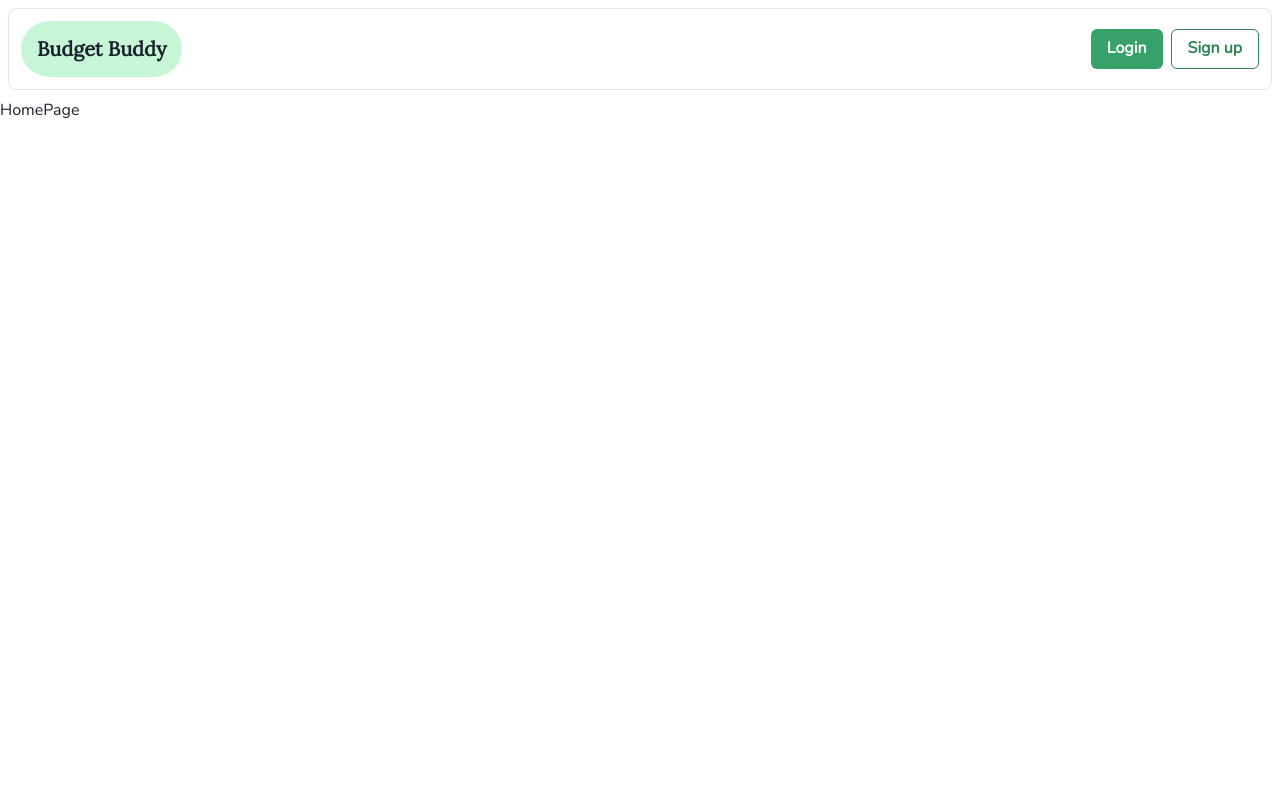
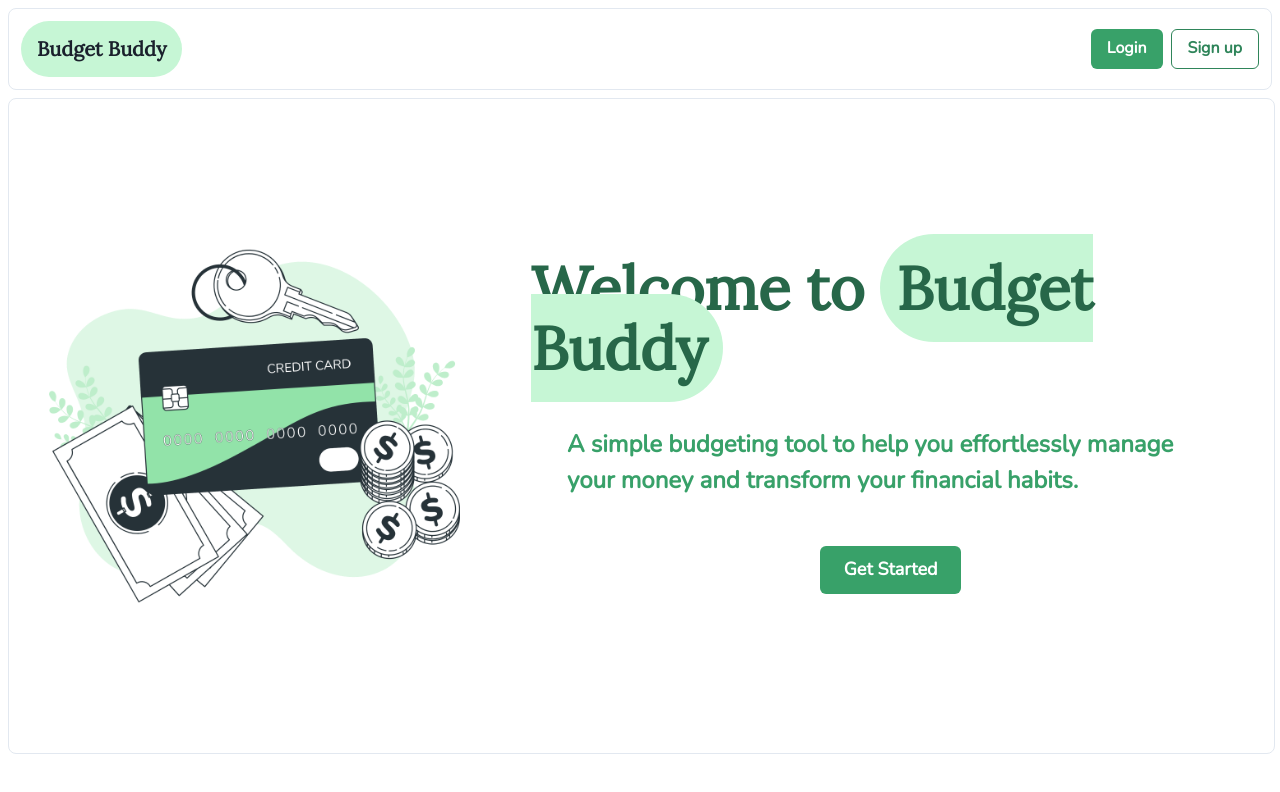
Before and after one commit to mary-brooks/budget-app-frontend, a React (Vite) app: page / in a window 1280 px wide. Shown: the top 792 px of the page. Built offline with nearby package versions, Linux system fonts and the light colour scheme; no server answers.

Commit message:
added content and styles

```diff
--- a/src/pages/HomePage.jsx
+++ b/src/pages/HomePage.jsx
@@ -1,5 +1,76 @@
+import {
+  Flex,
+  Box,
+  VStack,
+  Center,
+  Image,
+  Text,
+  Heading,
+  Button,
+} from '@chakra-ui/react';
+import { AuthContext } from '../context/auth.context';
+import { useContext } from 'react';
+import { Link } from 'react-router-dom';
+import homePageImage from '../assets/home-page-img.png';
+
 function HomePage() {
-  return <div>HomePage</div>;
+  const { isLoggedIn } = useContext(AuthContext);
+
+  return (
+    <>
+      <Flex
+        w='99%'
+        h='82vh'
+        m={2}
+        align='center'
+        justify='center'
+        borderWidth='1px'
+        borderRadius='lg'
+      >
+        <Flex justify='space-between' gap={2}>
+          <Flex justify='center' align='center' w='35%' p={4} ml={6}>
+            <Image src={homePageImage} />
+          </Flex>
+          <Center w='60%'>
+            <VStack spacing={12} w='100%' p={4} mr={2}>
+              <Heading color='green.700' size='3xl'>
+                Welcome to
+                <Box
+                  p={4}
+                  mx={4}
+                  bg='green.100'
+                  borderRadius='full'
+                  w='fit-content'
+                  display='inline'
+                >
+                  Budget Buddy
+                </Box>
+              </Heading>
+              <Text fontSize='2xl' color='green.500' w='90%' fontWeight='bold'>
+                A simple budgeting tool to help you effortlessly manage your
+                money and transform your financial habits.
+              </Text>
+              {!isLoggedIn && (
+                <Link to='/signup'>
+                  <Button colorScheme='green' variant='solid' size='lg'>
+                    Get Started
+                  </Button>
+                </Link>
+              )}
+
+              {isLoggedIn && (
+                <Link to='/budgets'>
+                  <Button colorScheme='green' variant='solid' size='lg'>
+                    My Budgets
+                  </Button>
+                </Link>
+              )}
+            </VStack>
+          </Center>
+        </Flex>
+      </Flex>
+    </>
+  );
 }
 
 export default HomePage;
```
Also changed, not shown: src/assets/home-page-img.png (added).
